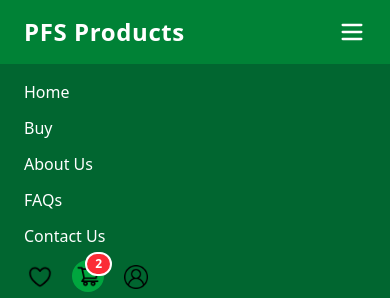
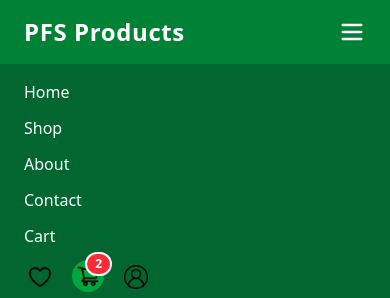
Before and after one commit to Alexandra4373/PFS, a React (Vite) app: page / in a window 390 px wide. Both pictures are taken after a click on the button "Open menu". Shown: the top 298 px of the page. Built offline with nearby package versions, Linux system fonts and the light colour scheme.

Commit message:
Update Header.jsx

```diff
--- a/src/components/Header.jsx
+++ b/src/components/Header.jsx
@@ -129,16 +129,16 @@ function Header() {
               className="block hover:text-green-300"
               onClick={() => setMobileMenuOpen(false)}
             >
-              Buy
+              Shop
             </Link>
             <a href="/about" className="block hover:text-green-300">
-              About Us
+              About
             </a>
             <a href="/faq" className="block hover:text-green-300">
-              FAQs
+              Contact
             </a>
             <a href="/contact" className="block hover:text-green-300">
-              Contact Us
+              Cart
             </a>
             <div className="flex gap-4 mt-3">
               <button className="bg-transparent p-1 rounded-full hover:bg-red-100 transition">
```
